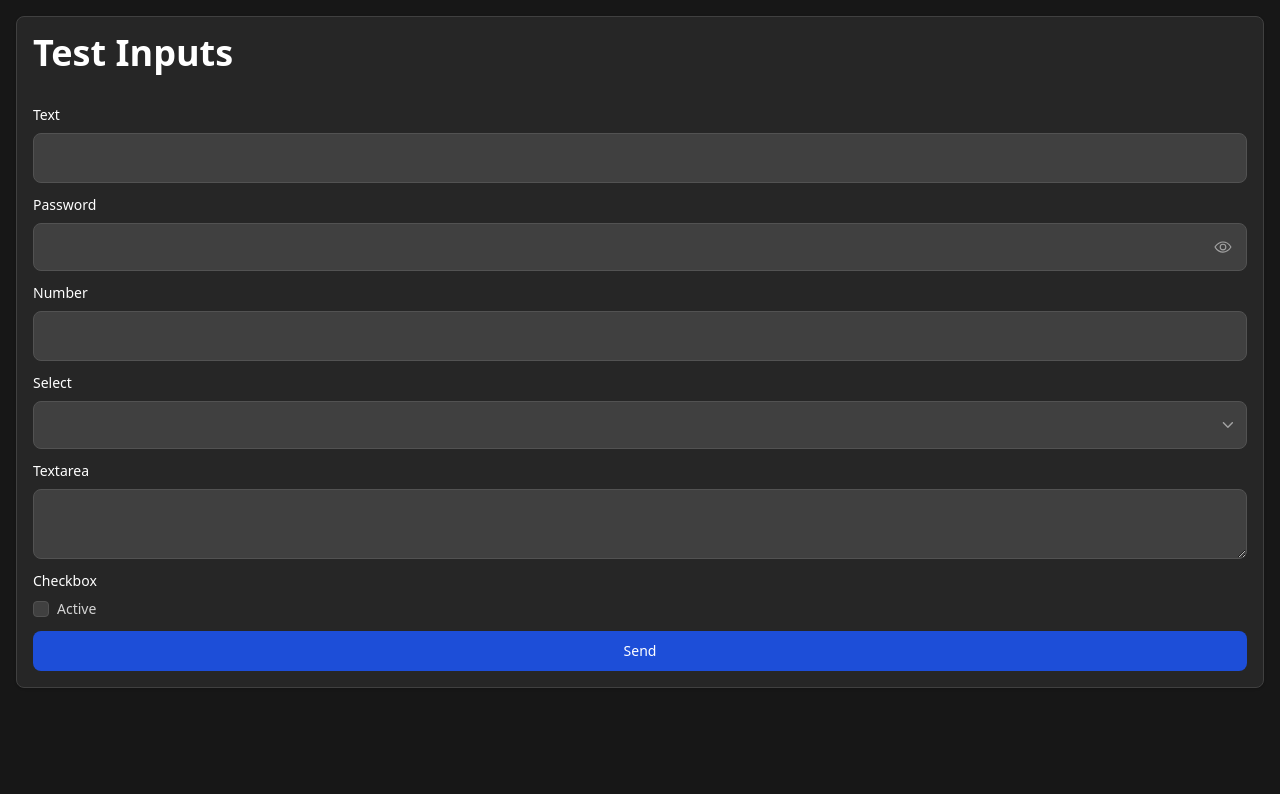
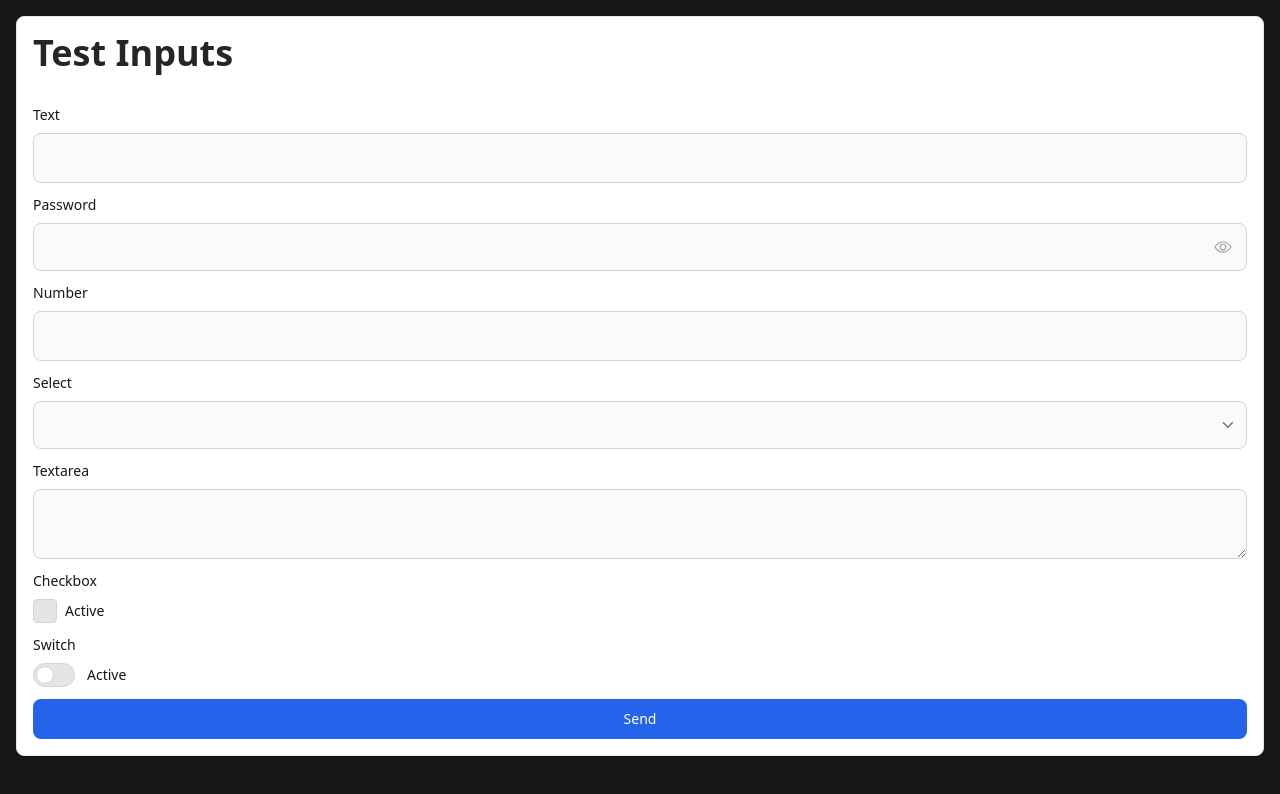
Before and after one commit to juniorencode/undefined-core, a React (Vite) app: page / in a window 1280 px wide. Shown: the top 794 px of the page. Built offline with nearby package versions, Linux system fonts and the light colour scheme.

Commit message:
styles: checkbox and switch

```diff
--- a/index.html
+++ b/index.html
@@ -6,7 +6,7 @@
     <meta name="viewport" content="width=device-width, initial-scale=1.0" />
     <title>Test Inputs</title>
   </head>
-  <body class="dark bg-neutral-900">
+  <body class="bg-neutral-900">
     <div id="root"></div>
     <script type="module" src="/src/main.jsx"></script>
   </body>
--- a/lib/components/InputCheck/index.jsx
+++ b/lib/components/InputCheck/index.jsx
@@ -3,7 +3,7 @@ import { cn } from '../../utils/styles.js';
 import { InputContainer } from '../InputContainer';
 
 export const InputCheck = props => {
-  const { className, label, name, labelCheck, register, ...params } = props;
+  const { className, name, label, labelCheck, register, ...params } = props;
 
   const domId = useId();
   const { errors, value, handleChange } = register(name);
@@ -19,7 +19,7 @@ export const InputCheck = props => {
     >
       <div className="flex items-center">
         <input
-          className="w-4 h-4 focus:ring-2 border rounded bg-secondary-100 dark:bg-secondary-700 checked:dark:bg-blue-600 border-secondary-300 dark:border-secondary-600 checked:dark:border-transparent focus:ring-blue-500 dark:focus:ring-blue-500"
+          className="w-6 h-6 border focus:ring-2 rounded cursor-pointer transition-all bg-secondary-200 dark:bg-secondary-700 checked:bg-blue-600 checked:dark:bg-blue-600 border-secondary-300 dark:border-secondary-800 focus:border-blue-500 focus:dark:border-blue-500 checked:border-blue-600 checked:focus:border-blue-500 checked:focus:dark:border-blue-500 focus:ring-blue-500 dark:focus:ring-blue-500"
           id={domId}
           type="checkbox"
           checked={typeof value === 'boolean' ? value : false}
--- /dev/null
+++ b/lib/components/InputSwitch/index.jsx
@@ -0,0 +1,51 @@
+import { useId, useState } from 'react';
+import { useClickOutside } from '../../hooks/useClickOutside.hook';
+import { InputContainer } from '../InputContainer';
+import { cn } from '../../utils/styles';
+
+export const InputSwitch = props => {
+  const { className, name, label, labelCheck, register, ...params } = props;
+
+  const domId = useId();
+  const [focus, setFocus] = useState(false);
+  const domRef = useClickOutside(() => setFocus(false));
+  const { errors, value, handleChange } = register(name);
+
+  return (
+    <InputContainer
+      className={className}
+      label={label}
+      name={domId}
+      error={errors[name]?.message}
+    >
+      <div className="flex items-center" ref={domRef}>
+        <label
+          className="inline-flex items-center cursor-pointer"
+          onClick={() => setFocus(true)}
+        >
+          <input
+            type="checkbox"
+            className="hidden peer"
+            checked={value || false}
+            onChange={() => handleChange(!value)}
+            {...params}
+          />
+          <div
+            className={cn(
+              'relative after:content-[""] after:absolute after:top-[2px] after:start-[2px] w-[42px] h-[24px] after:h-[18px] after:w-[18px] border after:border peer-focus:ring-2 rounded-full after:rounded-full peer-checked:after:translate-x-full rtl:peer-checked:after:-translate-x-full outline-none peer-focus:outline-none transition-all after:transition-all bg-secondary-200 after:bg-white dark:bg-secondary-700 after:border-neutral-300 border-secondary-300 dark:border-secondary-800 peer-focus:ring-blue-500 dark:peer-focus:ring-blue-500 peer-checked:bg-blue-600 peer-checked:border-blue-600 peer-checked:after:border-white',
+              {
+                'ring-2 border-blue-500 dark:border-blue-500 peer-checked:border-blue-500 peer-checked:dark:border-blue-500 ring-blue-500 dark:ring-blue-500':
+                  focus
+              }
+            )}
+          ></div>
+          {labelCheck && (
+            <span className="ms-3 text-sm font-medium text-neutral-900 dark:text-neutral-300">
+              {labelCheck}
+            </span>
+          )}
+        </label>
+      </div>
+    </InputContainer>
+  );
+};
--- a/src/App.jsx
+++ b/src/App.jsx
@@ -8,6 +8,7 @@ import { InputSelect } from '../lib/components/InputSelect';
 import { InputNumber } from '../lib/components/InputNumber';
 import { InputTextarea } from '../lib/components/InputTextarea';
 import { InputPassword } from '../lib/components/InputPassword';
+import { InputSwitch } from '../lib/components/InputSwitch';
 
 const App = () => {
   const Form = useForm({ isEnabled: true });
@@ -68,6 +69,12 @@ const App = () => {
             labelCheck="Active"
             register={Form.register}
           />
+          <InputSwitch
+            name="switch"
+            label="Switch"
+            labelCheck="Active"
+            register={Form.register}
+          />
           <Button className="w-full" type="submit">
             Send
           </Button>
```
Also changed, not shown: src/index.css (+1 -1 lines).
